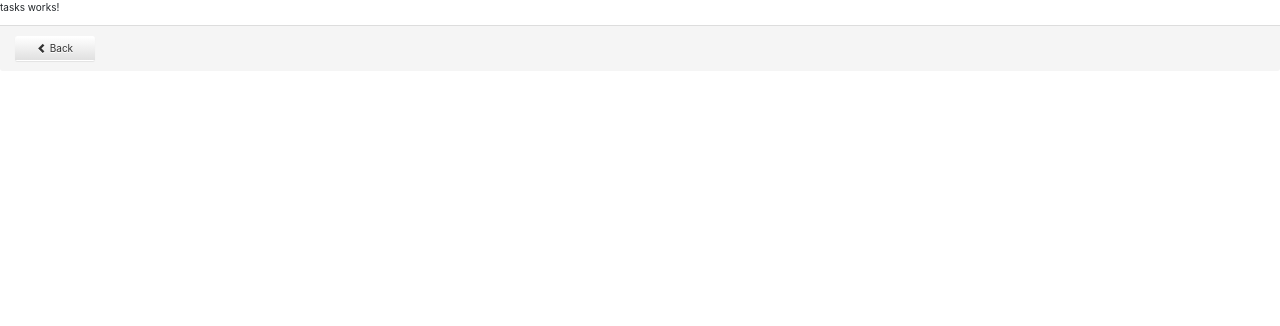
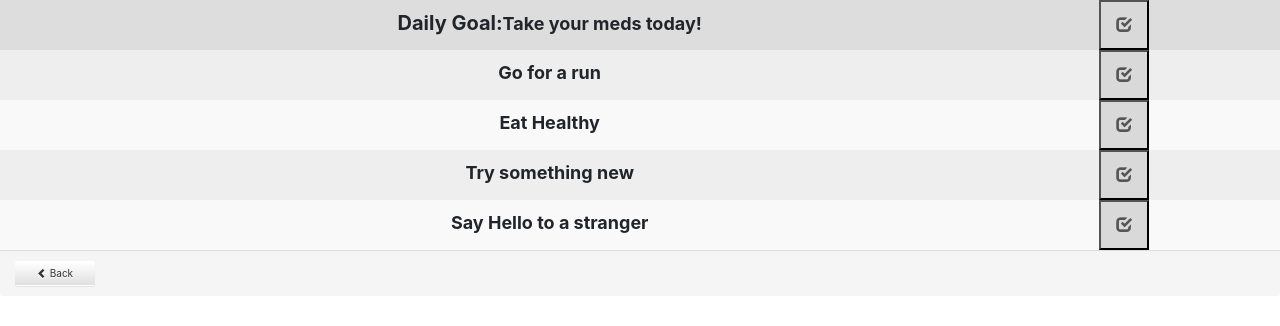
Before and after one commit to kihnat-formfast/HealthHack, an Angular app: page /tasks in a window 1280 px wide. Shown: the top 326 px of the page. Built offline with nearby package versions, Linux system fonts and the light colour scheme.

Commit message:
Tasks page built

```diff
--- a/src/app/skills/skills.component.html
+++ b/src/app/skills/skills.component.html
@@ -73,11 +73,6 @@
   </div><br><br>
 
   <footer class="container-fluid text-center">
-    <p>INSERT TEXT</p>
-    <form class="form-inline">Sub:
-      <input type="email" class="form-control" size="50" placeholder="Email Address">
-      <button type="button" class="btn btn-danger">Sign Up</button>
-    </form>
   </footer>
   <div class='panel-footer'>
     <a class='btn btn-default'[routerLink]="['/homes']" style='width:80px'>
--- a/src/app/tasks/tasks.component.css
+++ b/src/app/tasks/tasks.component.css
@@ -0,0 +1,95 @@
+/* Include the padding and border in an element's total width and height */
+* {
+    box-sizing: border-box;
+}
+
+table{
+    align-content: center;
+    float: center;
+    width:100%;
+}
+
+.header{
+    font-size: 20px;
+}
+/* Remove margins and padding from the list */
+tbody {
+    margin: 10;
+    padding: 10;
+}
+
+/* Style the list items */
+tbody tr {
+    cursor: pointer;
+    position: relative;
+    padding: 12px 8px 12px 40px;
+    background: #eee;
+    font-size: 18px;
+    transition: 0.2s;
+    padding: 10;
+    text-align: center;
+
+    /* make the list items unselectable */
+    -webkit-user-select: none;
+    -moz-user-select: none;
+    -ms-user-select: none;
+    user-select: none;
+}
+
+/* Set all odd list items to a different color (zebra-stripes) */
+tbody tr:nth-child(odd) {
+    background: #f9f9f9;
+}
+
+/* Darker background-color on hover */
+tbody tr:hover {
+    background: #ddd;
+}
+
+/* When ctdcked on, add a background color and strike out text */
+tbody tr.checked {
+    background: #888;
+    color: #fff;
+    text-decoration: tdne-through;
+}
+
+/* Add a "checked" mark when ctdcked on */
+tbody tr.checked::before {
+    content: '';
+    position: absolute;
+    border-color: #fff;
+    border-style: sotdd;
+    border-width: 0 2px 2px 0;
+    top: 10px;
+    left: 16px;
+    transform: rotate(45deg);
+    height: 15px;
+    width: 7px;
+}
+
+/* Style the input */
+input {
+    border: none;
+    width: 75%;
+    padding: 10px;
+    float: left;
+    font-size: 16px;
+}
+
+/* Style the "Add" button */
+.addBtn {
+    padding: 10px;
+    width: 50px;
+    height: 50px;
+    background: #d9d9d9;
+    color: #555;
+    float: left;
+    text-align: center;
+    font-size: 16px;
+    cursor: pointer;
+    transition: 0.3s;
+}
+
+.addBtn:hover {
+    background-color: #bbb;
+}
--- a/src/app/tasks/tasks.component.html
+++ b/src/app/tasks/tasks.component.html
@@ -1,8 +1,62 @@
-<p>
-  tasks works!
-</p>
+<div>
+  <table>
+    <tbody>
+      <tr>
+        <td><label class="header">Daily Goal: </label>
+            <label>Take your meds today!</label>
+        </td>
+        <td>
+          <Button class="addBtn">
+            <span class="glyphicon glyphicon-check"></span>
+          </Button>
+        </td>
+      </tr>
+      <tr>
+        <td>
+          <label>Go for a run</label>
+        </td>
+        <td>
+          <Button class="addBtn">
+            <span class="glyphicon glyphicon-check"></span>
+          </Button>
+        </td>
+      </tr>
+      <tr>
+          <td>
+            <label>Eat Healthy</label>
+          </td>
+          <td>
+            <Button class="addBtn">
+              <span class="glyphicon glyphicon-check"></span>
+            </Button>
+          </td>
+        </tr>
+        <tr>
+            <td>
+              <label>Try something new</label>
+            </td>
+            <td>
+              <Button class="addBtn">
+                <span class="glyphicon glyphicon-check"></span>
+              </Button>
+            </td>
+          </tr>
+          <tr>
+              <td>
+                <label>Say Hello to a stranger</label>
+              </td>
+              <td>
+                <Button class="addBtn">
+                  <span class="glyphicon glyphicon-check"></span>
+                </Button>
+              </td>
+            </tr>
+  </table>
+</div>
+
+
 <div class='panel-footer'>
-  <a class='btn btn-default'[routerLink]="['/homes']" style='width:80px'>
-      <i class='glyphicon glyphicon-chevron-left'></i> Back
+  <a class='btn btn-default' [routerLink]="['/homes']" style='width:80px'>
+    <i class='glyphicon glyphicon-chevron-left'></i> Back
   </a>
 </div>
```
